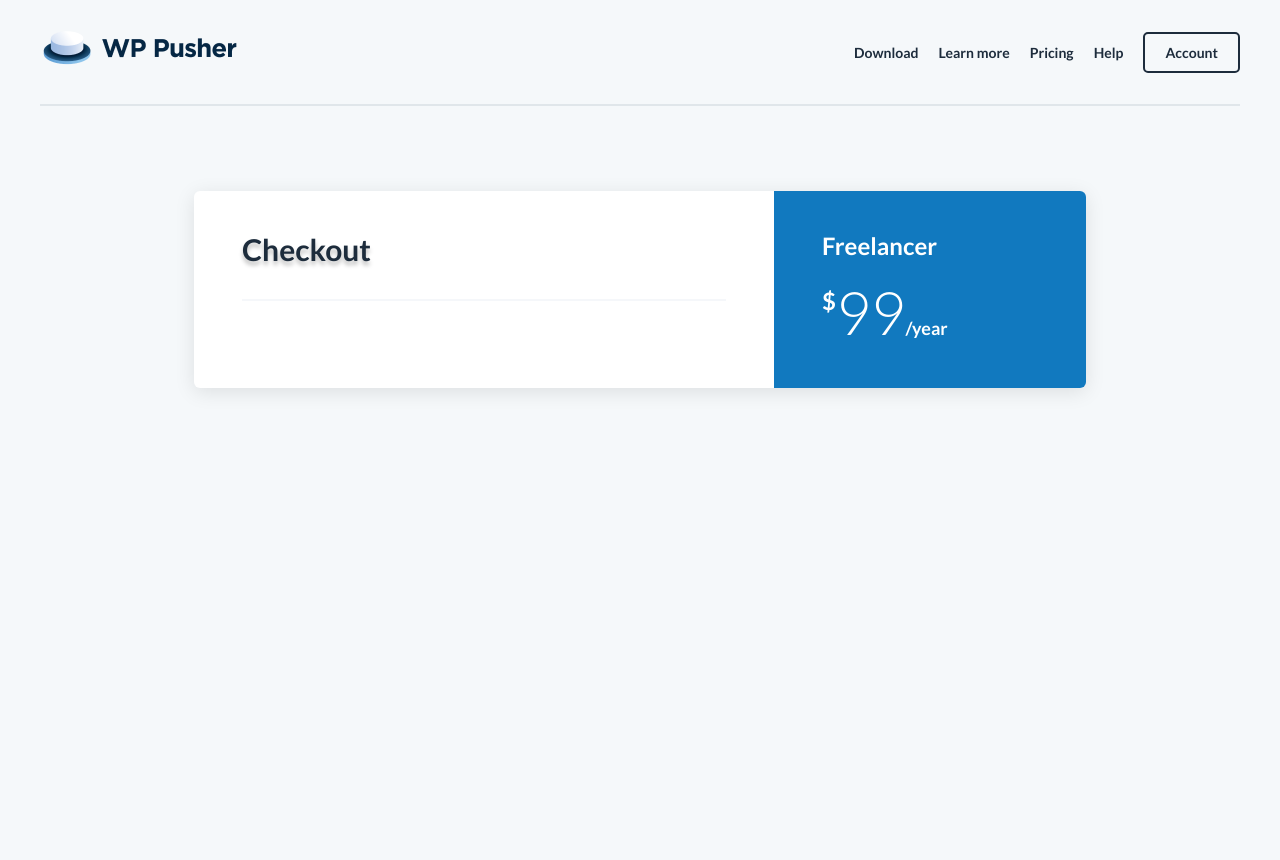
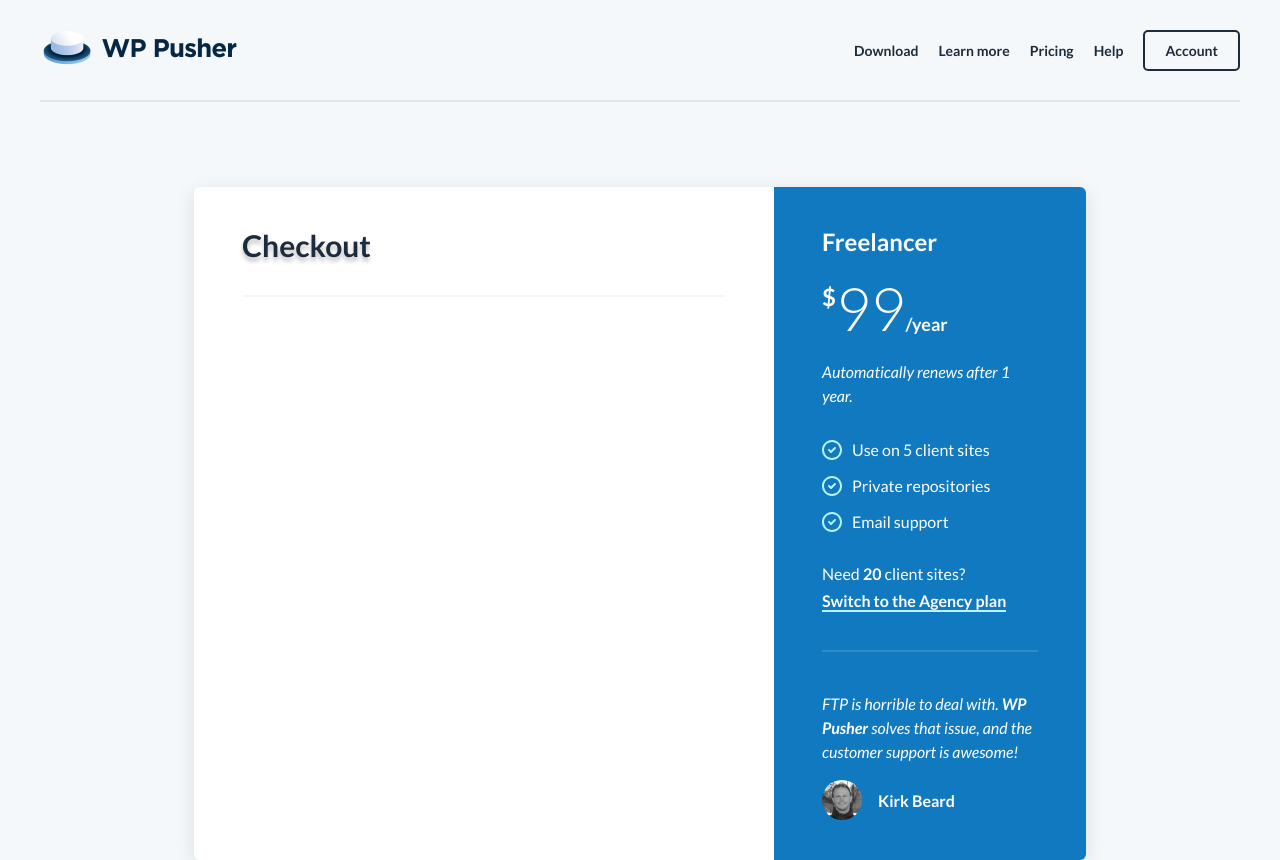
Before and after one commit to herdeybayor/wp-pusher-checkout, a plain HTML site: page index.html in a window 1280 px wide. Before the commit the page ends 800 px from the top, so only its background shows below. Drawn offline with Linux system fonts and the light colour scheme.

Commit message:
Add new images and update styles in index.html

```diff
--- a/index.html
+++ b/index.html
@@ -29,14 +29,16 @@
             padding: 0;
             margin: 0;
             background-color: #F5F8FA;
+            line-height: normal;
         }
 
         /* Navbar */
         .navbar {
             background-color: transparent;
-            position: relative;
             z-index: 100;
             margin: 28px 40px 0;
+            position: sticky;
+            top: 0;
         }
 
         .navbar .container {
@@ -134,7 +136,7 @@
         .checkout .checkout__header h2 {
             text-shadow: 0px 4px 4px rgba(0, 0, 0, 0.25);
             font-size: 30px;
-            line-height: normal;
+
         }
 
         .checkout .checkout__pricing {
@@ -147,13 +149,13 @@
 
         .checkout .checkout__pricing h3 {
             font-size: 24px;
-            line-height: normal;
+
             margin-bottom: 16px;
         }
 
         .checkout .checkout__pricing .checkout__price {
             font-size: 24px;
-            line-height: normal;
+
             display: flex;
             align-items: baseline;
         }
@@ -172,6 +174,93 @@
 
         .checkout .checkout__pricing .checkout__price--month {
             font-size: 18px;
+            font-weight: 700;
+        }
+
+        .checkout .checkout__pricing .checkout__description {
+            font-size: 16px;
+            font-style: italic;
+            line-height: 24px;
+            margin-top: 16px;
+        }
+
+        .checkout .checkout__pricing .checkout__features {
+            margin-top: 32px;
+        }
+
+        .checkout .checkout__pricing .checkout__features ul {
+            list-style: none;
+        }
+
+        /* Use background image for list icon for better alignment control
+           and to avoid the need for extra markup
+           see https://stackoverflow.com/questions/21427199/list-vertical-align-text-middle-with-list-style-image
+        */
+        .checkout .checkout__pricing .checkout__features ul li {
+            background-image: url('images/list-icon.svg');
+            background-position: left center;
+            background-repeat: no-repeat;
+            /* 24px - SVG (the icon) height */
+            line-height: 20px;
+            padding-left: 30px;
+            margin-bottom: 16px;
+        }
+
+        .checkout .checkout__pricing .checkout__features ul li:last-child {
+            margin-bottom: 0;
+        }
+
+        .checkout .checkout__pricing .cta {
+            margin-top: 32px;
+        }
+
+        .checkout .checkout__pricing .cta p {
+            margin-bottom: 8px;
+        }
+
+        .checkout .checkout__pricing .cta p span {
+            font-weight: 700;
+        }
+
+        .checkout .checkout__pricing .cta a {
+            text-decoration: none;
+            color: #fff;
+            font-weight: 700;
+            border-bottom: 2px solid #B9F5FF;
+            transition: all 0.3s ease-in-out;
+        }
+
+        .checkout .checkout__pricing .cta a:hover {
+            color: #B9F5FF;
+        }
+
+        .checkout .checkout__pricing .checkout__testimonial {
+            margin-top: 40px;
+            padding-top: 40px;
+            border-top: 2px solid #FFFFFF20;
+        }
+
+        .checkout .checkout__pricing .checkout__testimonial p {
+            font-size: 16px;
+            line-height: 24px;
+            font-style: italic;
+            margin-bottom: 16px;
+        }
+
+        .checkout .checkout__pricing .checkout__testimonial__author {
+            display: flex;
+            align-items: center;
+        }
+
+        .checkout .checkout__pricing .checkout__testimonial__author img {
+            width: 40px;
+            height: 40px;
+            border-radius: 50%;
+            margin-right: 16px;
+        }
+
+        .checkout .checkout__pricing .checkout__testimonial__author span {
+            font-size: 16px;
             font-weight: 700;
         }
     </style>
@@ -211,6 +300,37 @@
                 <span class="checkout__price--number">99</span>
                 <span class="checkout__price--month">/year</span>
             </p>
+
+            <p class="checkout__description">
+                Automatically renews after 1 year.
+            </p>
+
+            <div class="checkout__features">
+                <ul>
+                    <li>Use on 5 client sites</li>
+                    <li>Private repositories</li>
+                    <li>Email support</li>
+                </ul>
+            </div>
+
+            <div class="cta">
+                <p>Need <span>20</span> client sites?</p>
+                <a href="#">Switch to the Agency plan</a>
+            </div>
+
+
+            <div class="checkout__testimonial">
+                <p>
+                    FTP is horrible to deal with. <span style="font-weight: bold;">WP Pusher</span> solves that issue,
+                    and
+                    the customer support is awesome!
+                </p>
+
+                <div class="checkout__testimonial__author">
+                    <img src="images/avatar.png" alt="Avatar" />
+                    <span>Kirk Beard</span>
+                </div>
+            </div>
         </section>
     </main>
 </body>
```
Also changed, not shown: images/avatar.png (added), images/list-icon.svg (added).
